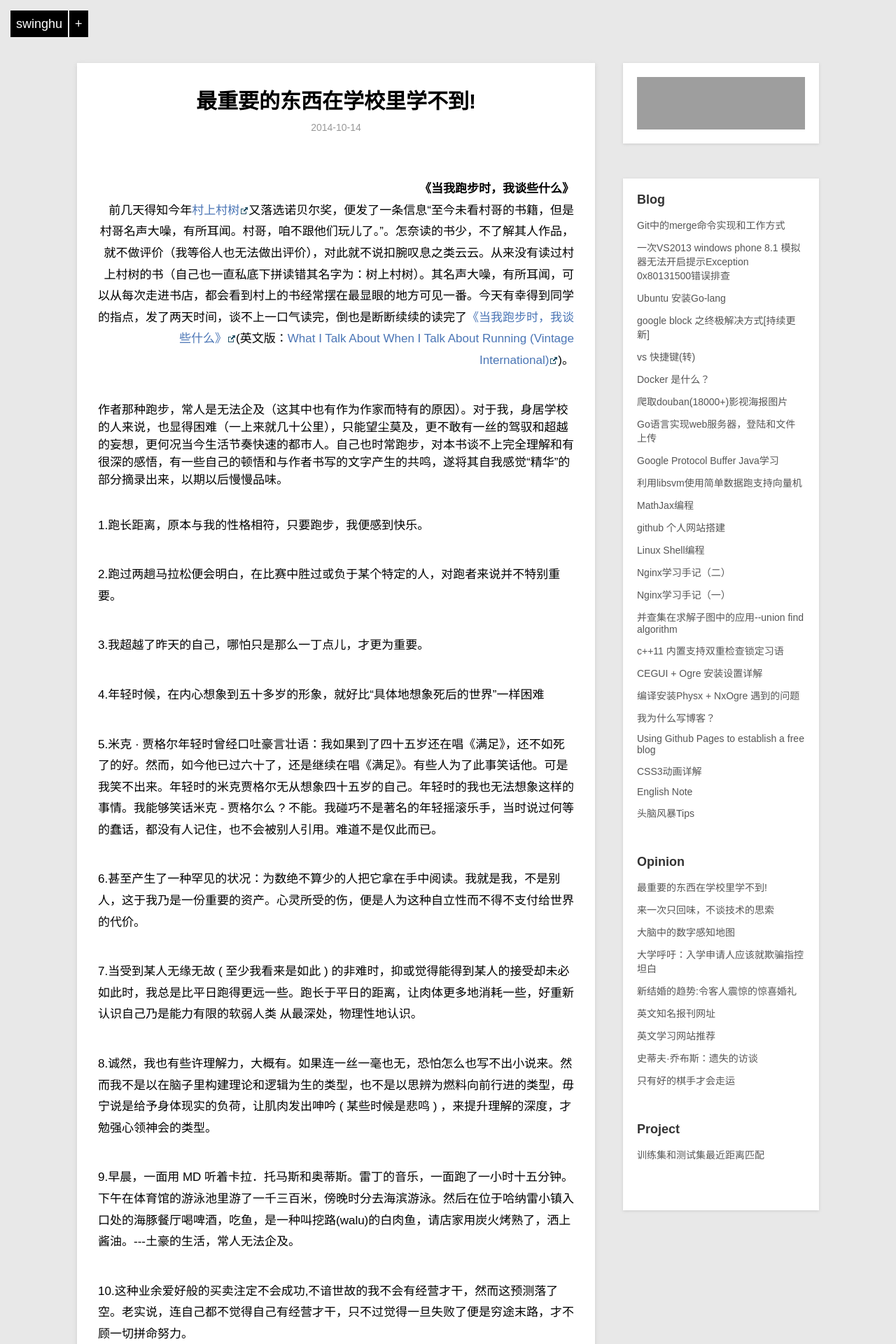
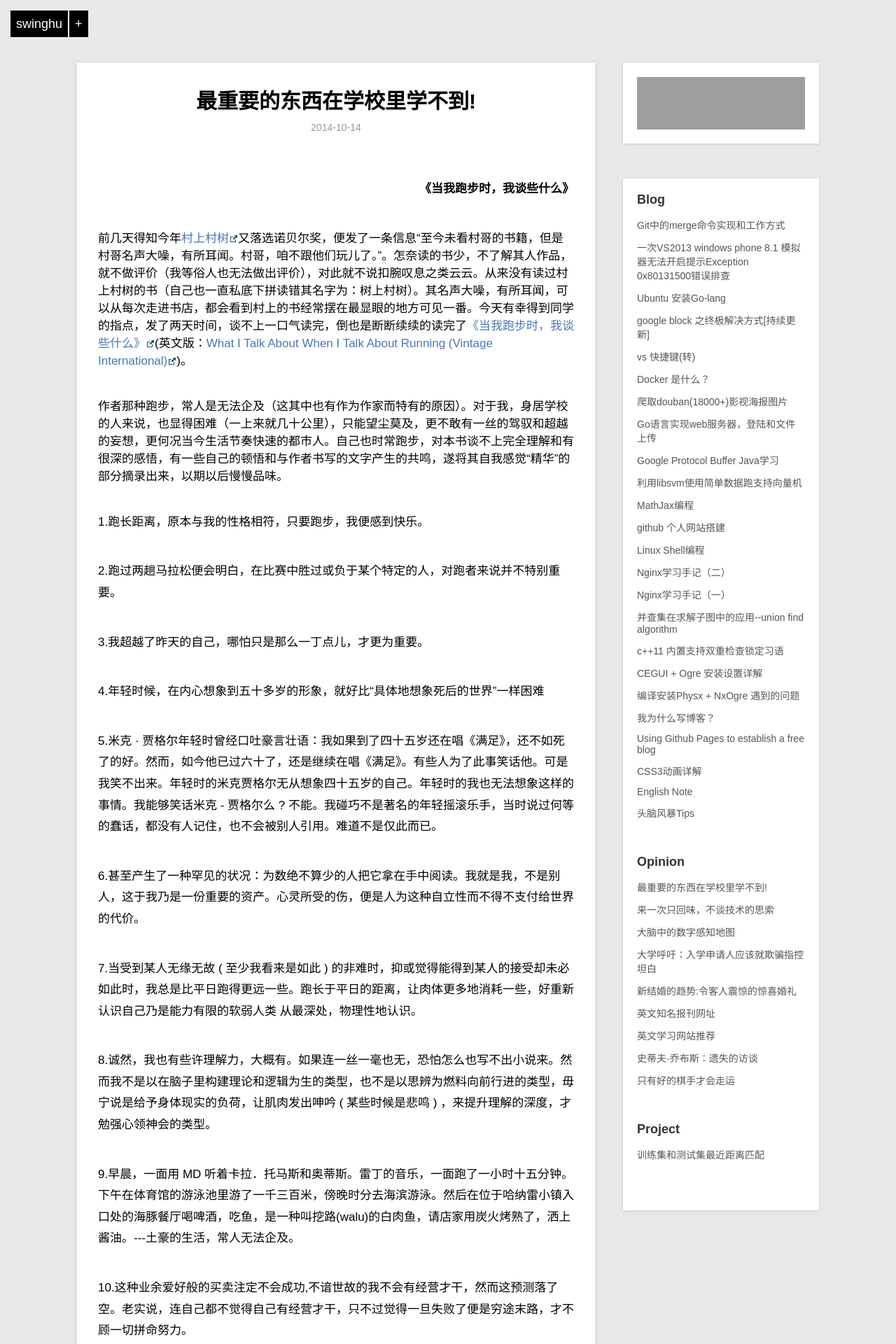
Before and after one commit to swinghu/swinghu.github.com, a Jekyll site: the page built from _posts/opinion/2014-10-14-What-I-Talk-About-When-I-Talk-About-Running.html, in a window 1280 px wide. Shown: the top 1920 px of the page at 70% size. Built offline with Jekyll 4.4.1, drawn with Linux system fonts in a browser that asks for light colours; grey boxes are pictures that could not be loaded.

Commit message:
Update 2014-10-14-What-I-Talk-About-When-I-Talk-About-Running.html

```diff
--- a/_posts/opinion/2014-10-14-What-I-Talk-About-When-I-Talk-About-Running.html
+++ b/_posts/opinion/2014-10-14-What-I-Talk-About-When-I-Talk-About-Running.html
@@ -95,7 +95,7 @@ description: 《当我跑步时，我谈些什么》读后感。
 </style>
 </head>
 <body>
-<p align="right"><strong>《当我跑步时，我谈些什么》</strong><br>
+<p align="right"><strong>《当我跑步时，我谈些什么》</strong><br></p>
 前几天得知今年<a href="http://www.cunshang.net">村上村树</a>又落选诺贝尔奖，便发了一条信息“至今未看村哥的书籍，但是村哥名声大噪，有所耳闻。村哥，咱不跟他们玩儿了。”。怎奈读的书少，不了解其人作品，就不做评价（我等俗人也无法做出评价），对此就不说扣腕叹息之类云云。从来没有读过村上村树的书（自己也一直私底下拼读错其名字为：树上村树）。其名声大噪，有所耳闻，可以从每次走进书店，都会看到村上的书经常摆在最显眼的地方可见一番。今天有幸得到同学的指点，发了两天时间，谈不上一口气读完，倒也是断断续续的读完了<a href="http://www.amazon.cn/%E5%BD%93%E6%88%91%E8%B0%88%E8%B7%91%E6%AD%A5%E6%97%B6%E6%88%91%E8%B0%88%E4%BA%9B%E4%BB%80%E4%B9%88-%E6%9D%91%E4%B8%8A%E6%98%A5%E6%A0%91/dp/B003SRJ8KA/ref=sr_1_1?ie=UTF8&amp;qid=1413275202&amp;sr=8-1&amp;keywords=%E5%BD%93%E6%88%91%E8%B7%91%E6%AD%A5%E6%97%B6%EF%BC%8C%E6%88%91%E8%B0%88%E4%BA%9B%E4%BB%80%E4%B9%88">《当我跑步时，我谈些什么》</a>(英文版：<a href="http://www.amazon.com/gp/product/0307389839/ref=pd_lpo_sbs_dp_ss_2?pf_rd_p=1944687422&amp;pf_rd_s=lpo-top-stripe-1&amp;pf_rd_t=201&amp;pf_rd_i=7544247686&amp;pf_rd_m=ATVPDKIKX0DER&amp;pf_rd_r=06M5V4QPZKTKVDS85992">What I Talk About When I Talk About Running (Vintage International)</a>)。<br></p>
 作者那种跑步，常人是无法企及（这其中也有作为作家而特有的原因）。对于我，身居学校的人来说，也显得困难（一上来就几十公里），只能望尘莫及，更不敢有一丝的驾驭和超越的妄想，更何况当今生活节奏快速的都市人。自己也时常跑步，对本书谈不上完全理解和有很深的感悟，有一些自己的顿悟和与作者书写的文字产生的共鸣，遂将其自我感觉“精华”的部分摘录出来，以期以后慢慢品味。</p>
 
```
